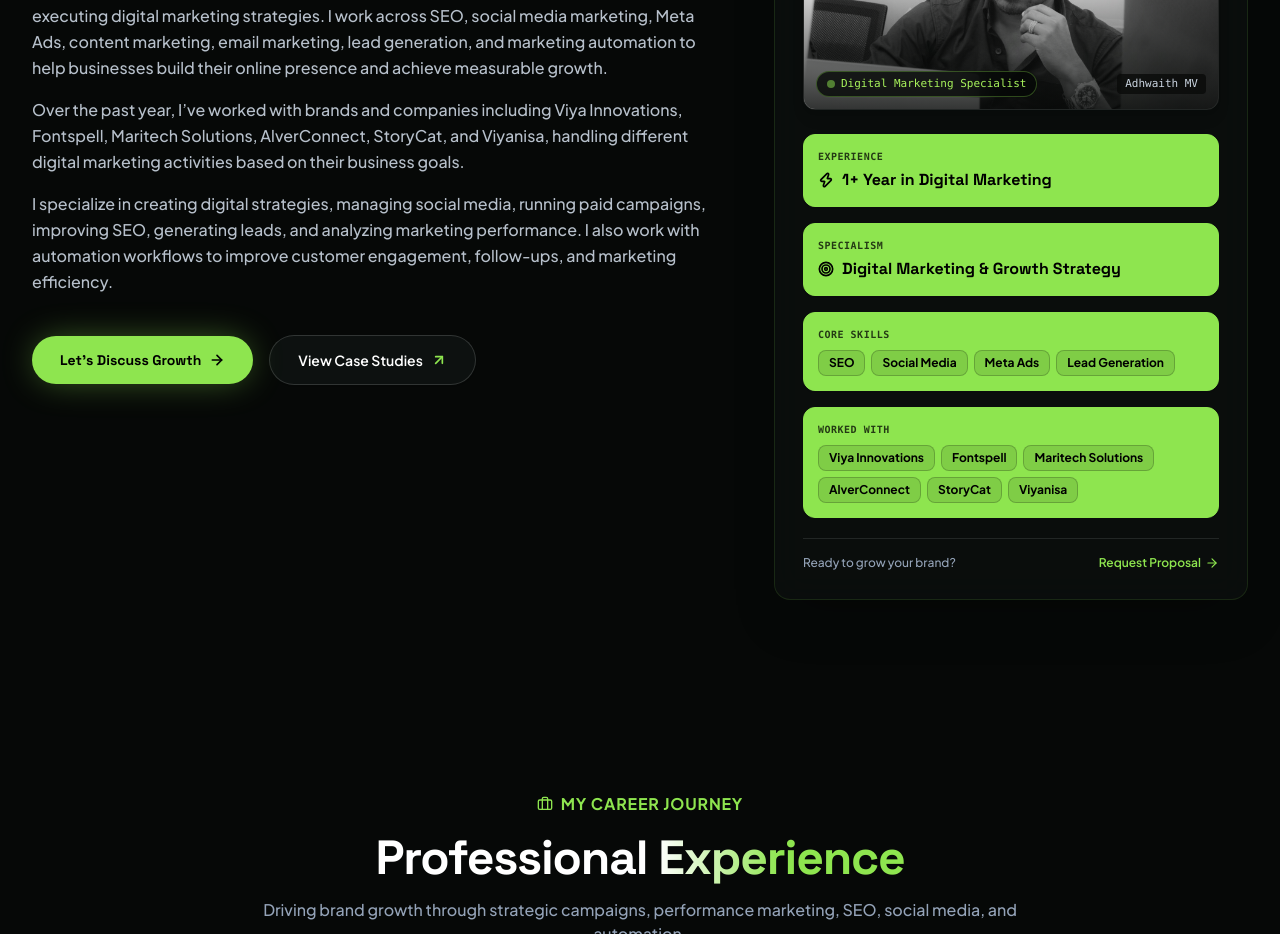
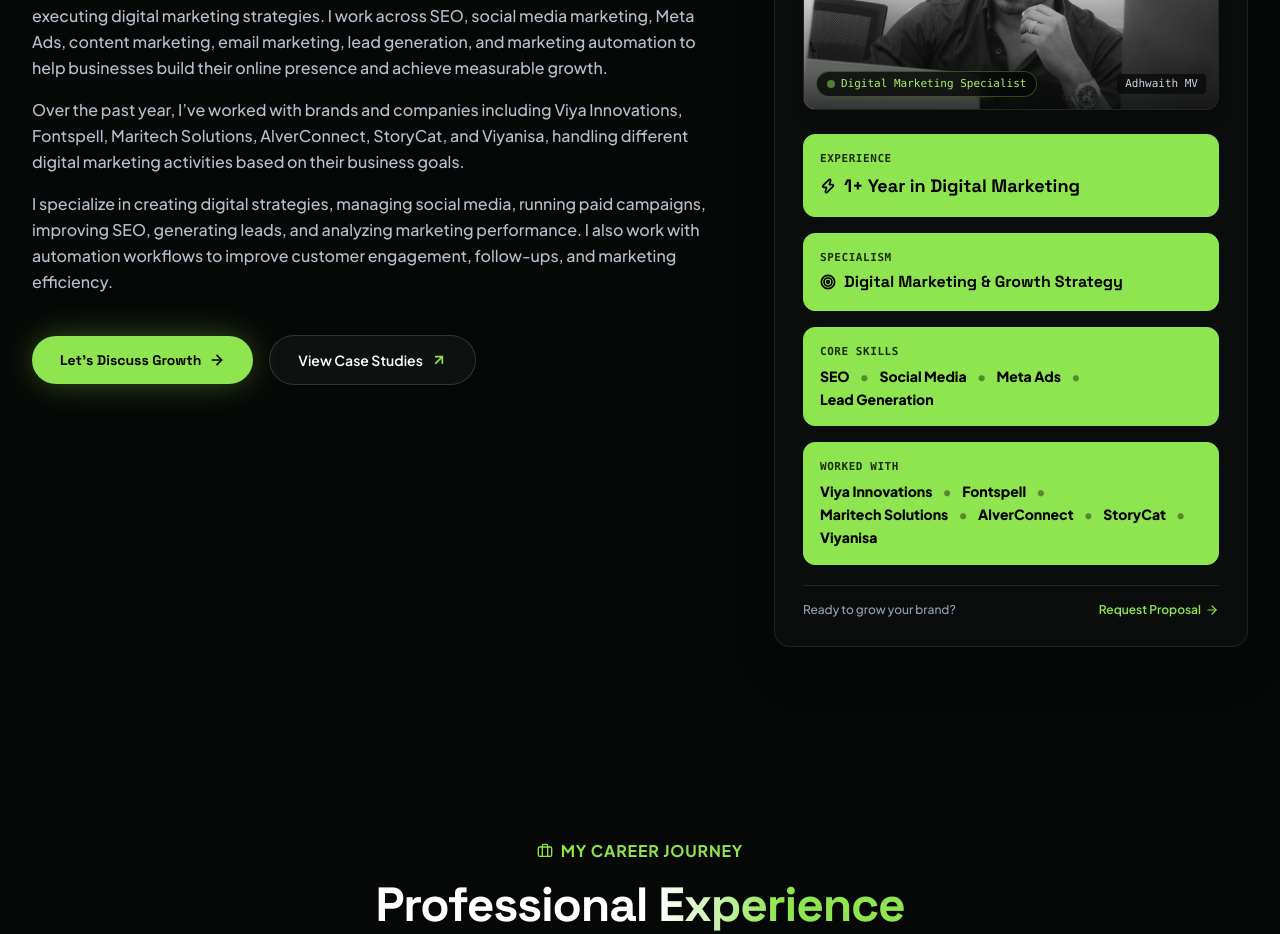
Before and after one commit to adhwaithsha-pixel/adhwaith-portfolio, a React (Vite) app: page / in a window 1280 px wide. Shown: the part 1400-2334 px from the top of the page. Built offline with nearby package versions, Linux system fonts and the light colour scheme.

Commit message:
Remove inner boxes in Core Skills and Worked With and make all text bold

```diff
--- a/src/pages/Home.jsx
+++ b/src/pages/Home.jsx
@@ -257,19 +257,19 @@
                 {/* Right Card Details */}
                 <div className="space-y-4">
                   {/* Experience */}
-                  <div className="p-3.5 rounded-xl bg-[#8EE54F] border border-[#8EE54F] hover:bg-[#9cf257] transition-all shadow-sm">
-                    <div className="text-[10px] font-mono font-bold uppercase tracking-wider text-black/75 mb-1">
+                  <div className="p-3.5 sm:p-4 rounded-xl bg-[#8EE54F] border border-[#8EE54F] hover:bg-[#9cf257] transition-all shadow-sm">
+                    <div className="text-[11px] font-mono font-bold uppercase tracking-wider text-black/80 mb-1">
                       Experience
                     </div>
-                    <div className="text-black font-extrabold text-base font-display flex items-center gap-2">
+                    <div className="text-black font-extrabold text-base sm:text-lg font-display flex items-center gap-2">
                       <Zap className="w-4 h-4 text-black shrink-0 stroke-[2.5]" />
                       <span>{personalInfo.rightCard.experience}</span>
                     </div>
                   </div>
 
                   {/* Specialism */}
-                  <div className="p-3.5 rounded-xl bg-[#8EE54F] border border-[#8EE54F] hover:bg-[#9cf257] transition-all shadow-sm">
-                    <div className="text-[10px] font-mono font-bold uppercase tracking-wider text-black/75 mb-1">
+                  <div className="p-3.5 sm:p-4 rounded-xl bg-[#8EE54F] border border-[#8EE54F] hover:bg-[#9cf257] transition-all shadow-sm">
+                    <div className="text-[11px] font-mono font-bold uppercase tracking-wider text-black/80 mb-1">
                       Specialism
                     </div>
                     <div className="text-black font-extrabold text-sm sm:text-base font-display flex items-center gap-2">
@@ -279,34 +279,30 @@
                   </div>
 
                   {/* Core Skills */}
-                  <div className="p-3.5 rounded-xl bg-[#8EE54F] border border-[#8EE54F] hover:bg-[#9cf257] transition-all shadow-sm">
-                    <div className="text-[10px] font-mono font-bold uppercase tracking-wider text-black/75 mb-2">
+                  <div className="p-3.5 sm:p-4 rounded-xl bg-[#8EE54F] border border-[#8EE54F] hover:bg-[#9cf257] transition-all shadow-sm">
+                    <div className="text-[11px] font-mono font-bold uppercase tracking-wider text-black/80 mb-1.5">
                       Core Skills
                     </div>
-                    <div className="flex flex-wrap gap-1.5">
-                      {personalInfo.rightCard.coreSkills.split('•').map((skill, idx) => (
-                        <span
-                          key={idx}
-                          className="px-2.5 py-1 rounded-lg bg-black/10 border border-black/20 text-black text-xs font-bold"
-                        >
-                          {skill.trim()}
+                    <div className="flex flex-wrap items-center gap-x-2.5 gap-y-1 text-black font-extrabold text-sm leading-snug">
+                      {personalInfo.rightCard.coreSkills.split('•').map((skill, idx, arr) => (
+                        <span key={idx} className="inline-flex items-center gap-2.5">
+                          <span>{skill.trim()}</span>
+                          {idx < arr.length - 1 && <span className="text-black/40 font-black">•</span>}
                         </span>
                       ))}
                     </div>
                   </div>
 
                   {/* Worked With */}
-                  <div className="p-3.5 rounded-xl bg-[#8EE54F] border border-[#8EE54F] hover:bg-[#9cf257] transition-all shadow-sm">
-                    <div className="text-[10px] font-mono font-bold uppercase tracking-wider text-black/75 mb-2">
+                  <div className="p-3.5 sm:p-4 rounded-xl bg-[#8EE54F] border border-[#8EE54F] hover:bg-[#9cf257] transition-all shadow-sm">
+                    <div className="text-[11px] font-mono font-bold uppercase tracking-wider text-black/80 mb-1.5">
                       Worked With
                     </div>
-                    <div className="flex flex-wrap gap-1.5">
-                      {personalInfo.rightCard.workedWith.split('•').map((brand, idx) => (
-                        <span
-                          key={idx}
-                          className="px-2.5 py-1 rounded-lg bg-black/10 border border-black/20 text-black text-xs font-bold"
-                        >
-                          {brand.trim()}
+                    <div className="flex flex-wrap items-center gap-x-2.5 gap-y-1 text-black font-extrabold text-sm leading-snug">
+                      {personalInfo.rightCard.workedWith.split('•').map((brand, idx, arr) => (
+                        <span key={idx} className="inline-flex items-center gap-2.5">
+                          <span>{brand.trim()}</span>
+                          {idx < arr.length - 1 && <span className="text-black/40 font-black">•</span>}
                         </span>
                       ))}
                     </div>
```
